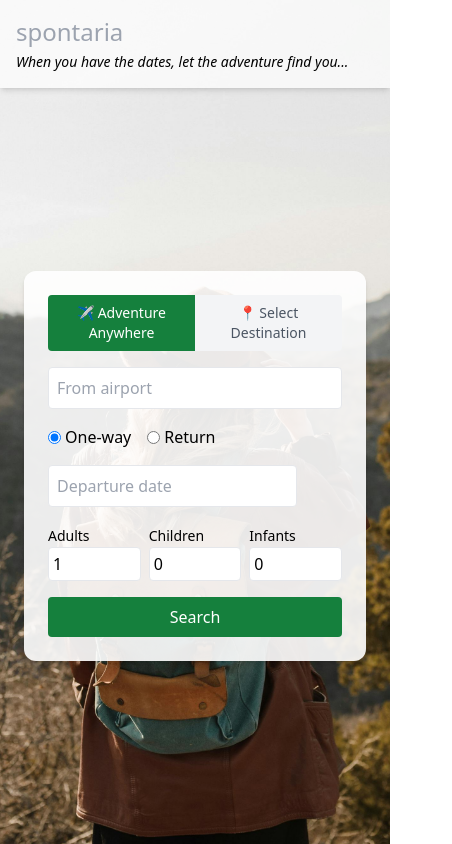
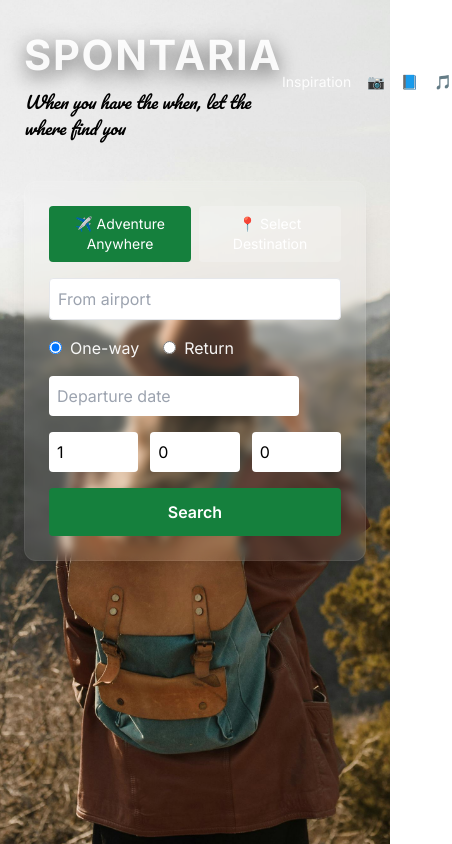
Before and after one commit to Travelsite-Bot/spontaneous-travel-site, a Next.js app: page / in a window 390 px wide. Shown: the whole page, 452 px wide, since content can reach past the window. Built offline with nearby package versions, Linux system fonts and the light colour scheme.

Commit message:
Update index.js

```diff
--- a/pages/index.js
+++ b/pages/index.js
@@ -1,10 +1,12 @@
+// pages/index.js
+import Head from "next/head";
 import { useRef, useState } from "react";
 import AirportInput from "../components/AirportInput";
 import DatePicker from "react-datepicker";
 import "react-datepicker/dist/react-datepicker.css";
 
 export default function Home() {
-  const [showFilters, setShowFilters] = useState(false);
+  const [showResults, setShowResults] = useState(false);
   const [tab, setTab] = useState("adventure");
   const [flights, setFlights] = useState([]);
   const [oneWay, setOneWay] = useState(true);
@@ -14,73 +16,152 @@ export default function Home() {
   const [destination, setDestination] = useState("");
   const [directOnly, setDirectOnly] = useState(false);
   const [sortBy, setSortBy] = useState("price");
-  const step2Ref = useRef(null);
+  const [timeRange, setTimeRange] = useState([0, 1440]); // minutes
+  const stepRef = useRef(null);
 
   const handleSearch = async (e) => {
-    e.preventDefault();
+    e && e.preventDefault();
+
+    // basic validation
+    if (!origin) return alert("Please select a departure airport.");
+    if (!departDate) return alert("Please choose a departure date.");
 
     try {
-      const res = await fetch(
-        `/api/flights?origin=${origin}&destination=${destination}&depart_date=${
-          departDate?.toISOString().split("T")[0]
-        }`
-      );
+      const qs = new URLSearchParams({
+        origin,
+        destination,
+        depart_date: departDate.toISOString().split("T")[0],
+      });
+
+      const res = await fetch(`/api/flights?${qs.toString()}`);
       const data = await res.json();
-      let results = data.data || [];
+      const results = data?.data || [];
 
+      setFlights(results);
+      setShowResults(true);
+      setTimeout(() => stepRef.current?.scrollIntoView({ behavior: "smooth" }), 80);
+    } catch (err) {
+      console.error("Search error:", err);
+      setFlights([]);
+      setShowResults(true);
+    }
+  };
+
+  // Filter & sort on client-side
+  function getFilteredSorted() {
+    let list = Array.isArray(flights) ? [...flights] : [];
+
+    // Filter by direct
     if (directOnly) {
-        results = results.filter((f) => f.number_of_changes === 0);
+      list = list.filter((f) => {
+        // Travelpayouts/aviasales shape can vary; check route length or number_of_changes
+        if (typeof f.number_of_changes === "number") return f.number_of_changes === 0;
+        if (Array.isArray(f.route)) return f.route.length <= 1;
+        return true;
+      });
     }
 
+    // Filter by timeRange (minutes since midnight)
+    list = list.filter((f) => {
+      const dt = f.departure_at || f.departure || (f?.dTimeUTC ? new Date(f.dTimeUTC * 1000).toISOString() : null);
+      if (!dt) return true;
+      const d = new Date(dt);
+      const mins = d.getHours() * 60 + d.getMinutes();
+      return mins >= timeRange[0] && mins <= timeRange[1];
+    });
+
+    // Sort
     if (sortBy === "price") {
-        results.sort((a, b) => a.price - b.price);
+      list.sort((a, b) => (Number(a.price || a.value || 0) - Number(b.price || b.value || 0)));
     } else if (sortBy === "shortest") {
-        results.sort((a, b) => a.duration - b.duration);
+      list.sort((a, b) => (Number(a.duration || a.fly_duration || a.flight_time || 0) - Number(b.duration || b.fly_duration || b.flight_time || 0)));
     } else if (sortBy === "longest") {
-        results.sort((a, b) => b.duration - a.duration);
+      list.sort((a, b) => (Number(b.duration || b.fly_duration || b.flight_time || 0) - Number(a.duration || a.fly_duration || a.flight_time || 0)));
     }
 
-      setFlights(results);
-    } catch (err) {
-      console.error("Error fetching flights", err);
-      setFlights([]);
+    return list;
   }
 
-    setShowFilters(true);
-    setTimeout(() => {
-      step2Ref.current?.scrollIntoView({ behavior: "smooth" });
-    }, 100);
-  };
+  // helper to format minutes range from inputs
+  function handleTimeInputChange(startISO, endISO) {
+    // startISO and endISO are "HH:MM" strings
+    const [hs, ms] = startISO ? startISO.split(":").map(Number) : [0, 0];
+    const [he, me] = endISO ? endISO.split(":").map(Number) : [23, 59];
+    setTimeRange([hs * 60 + ms, he * 60 + me]);
+  }
+
+  const filtered = getFilteredSorted();
 
   return (
+    <>
+      <Head>
+        <title>spontaria — find travel by dates</title>
+        <link rel="stylesheet" href="https://fonts.googleapis.com/css2?family=Inter:wght@300;400;600;700&family=Pacifico&display=swap" />
+        <meta name="viewport" content="width=device-width,initial-scale=1" />
+      </Head>
+
       <div
         className="min-h-screen bg-cover bg-center flex flex-col"
-      style={{ backgroundImage: "url('/HomePage.jpg')" }}
+        style={{
+          backgroundImage: "url('/HomePage.jpg')",
+        }}
       >
-      {/* Header */}
-      <header className="flex flex-col items-start p-4 bg-white/70 shadow-md">
-        <h1 className="text-2xl font-light text-gray-400 lowercase">spontaria</h1>
-        <p className="italic text-black text-sm mt-1">
-          When you have the dates, let the adventure find you...
+        {/* HEADER — transparent over background */}
+        <header className="w-full px-6 py-6 flex items-center justify-between">
+          <div>
+            <div className="mb-1">
+              <h1
+                className="uppercase tracking-wide"
+                style={{
+                  fontFamily: "Inter, sans-serif",
+                  fontWeight: 700,
+                  fontSize: "2.6rem",
+                  color: "rgba(255,255,255,0.92)",
+                  textShadow: "0 6px 20px rgba(0,0,0,0.6)",
+                  letterSpacing: "0.04em",
+                }}
+              >
+                spontaria
+              </h1>
+            </div>
+            <div>
+              <p
+                style={{
+                  fontFamily: "Pacifico, cursive",
+                  fontStyle: "italic",
+                  fontSize: "1.05rem",
+                  color: "#000",
+                  background: "rgba(255,255,255,0.0)",
+                }}
+              >
+                When you have the when, let the where find you
               </p>
+            </div>
+          </div>
+
+          {/* Nav: Inspiration + socials */}
+          <nav className="flex items-center gap-4 text-sm">
+            <a href="/inspiration" className="text-white/90 hover:underline">Inspiration</a>
+            <a href="#" title="Instagram" className="text-white/90">📷</a>
+            <a href="#" title="Facebook" className="text-white/90">📘</a>
+            <a href="#" title="TikTok" className="text-white/90">🎵</a>
+          </nav>
         </header>
 
-      {/* Main Search */}
-      <main className="flex-grow flex items-center justify-center relative p-6">
-        <div className="w-full max-w-xl bg-white/90 p-6 rounded-xl shadow-md z-10">
-          <div className="flex mb-4 bg-gray-100 rounded overflow-hidden">
+        {/* Search Panel — centered box with slightly transparent backdrop so background image covers whole screen */}
+        <main className="flex-grow flex items-start justify-center px-6 pb-12 pt-4">
+          <div className="w-full max-w-4xl bg-white/10 backdrop-blur-sm rounded-xl p-6 shadow-xl" style={{ border: "1px solid rgba(255,255,255,0.06)" }}>
+            <div className="flex flex-col md:flex-row gap-6">
+              <div className="flex-1">
+                <div className="mb-4 flex gap-2">
                   <button
-              className={`flex-1 px-4 py-2 text-sm font-medium ${
-                tab === "adventure" ? "bg-green-700 text-white" : "text-gray-600"
-              }`}
+                    className={`flex-1 px-4 py-2 text-sm font-medium rounded ${tab === "adventure" ? "bg-green-700 text-white" : "bg-white/20 text-white"}`}
                     onClick={() => setTab("adventure")}
                   >
                     ✈️ Adventure Anywhere
                   </button>
                   <button
-              className={`flex-1 px-4 py-2 text-sm font-medium ${
-                tab === "select" ? "bg-green-700 text-white" : "text-gray-600"
-              }`}
+                    className={`flex-1 px-4 py-2 text-sm font-medium rounded ${tab === "select" ? "bg-green-700 text-white" : "bg-white/20 text-white"}`}
                     onClick={() => setTab("select")}
                   >
                     📍 Select Destination
@@ -88,177 +169,196 @@ export default function Home() {
                 </div>
 
                 <form onSubmit={handleSearch} className="space-y-4">
-            {/* Airport inputs */}
-            <AirportInput
-              label="From airport"
-              value={origin}
-              onChange={(val) => setOrigin(val)}
-            />
-            {tab === "select" && (
-              <AirportInput
-                label="To airport"
-                value={destination}
-                onChange={(val) => setDestination(val)}
-              />
-            )}
+                  <AirportInput label="From airport" value={origin} onChange={setOrigin} />
+                  {tab === "select" && <AirportInput label="To airport" value={destination} onChange={setDestination} />}
 
-            {/* One way / return toggle */}
-            <div className="flex gap-4 items-center">
-              <label className="flex items-center gap-1">
-                <input
-                  type="radio"
-                  checked={oneWay}
-                  onChange={() => setOneWay(true)}
-                />
-                One-way
+                  {/* One-way / Return */}
+                  <div className="flex items-center gap-6 mt-1">
+                    <label className="flex items-center gap-2 text-white/95">
+                      <input type="radio" checked={oneWay} onChange={() => setOneWay(true)} />
+                      <span>One-way</span>
                     </label>
-              <label className="flex items-center gap-1">
-                <input
-                  type="radio"
-                  checked={!oneWay}
-                  onChange={() => setOneWay(false)}
-                />
-                Return
+                    <label className="flex items-center gap-2 text-white/95">
+                      <input type="radio" checked={!oneWay} onChange={() => setOneWay(false)} />
+                      <span>Return</span>
                     </label>
                   </div>
 
-            {/* Date pickers */}
-            <div className="flex gap-2">
+                  {/* Datepickers (modern) */}
+                  <div className="flex gap-3 mt-2">
                     <DatePicker
                       selected={departDate}
                       onChange={(date) => setDepartDate(date)}
                       placeholderText="Departure date"
-                className="w-full p-2 border rounded"
+                      className="w-full p-2 rounded"
+                      dayClassName={() => "datepicker-day"}
+                      popperPlacement="bottom-start"
                     />
                     {!oneWay && (
                       <DatePicker
                         selected={returnDate}
                         onChange={(date) => setReturnDate(date)}
                         placeholderText="Return date"
-                  className="w-full p-2 border rounded"
+                        className="w-full p-2 rounded"
+                        dayClassName={() => "datepicker-day"}
+                        popperPlacement="bottom-start"
                       />
                     )}
                   </div>
 
-            {/* Passengers */}
-            <div className="grid grid-cols-3 gap-2">
-              <div>
-                <label className="text-sm">Adults</label>
-                <input
-                  name="adults"
-                  type="number"
-                  min="1"
-                  defaultValue="1"
-                  className="w-full p-1 border rounded"
-                />
-              </div>
-              <div>
-                <label className="text-sm">Children</label>
-                <input
-                  name="children"
-                  type="number"
-                  min="0"
-                  defaultValue="0"
-                  className="w-full p-1 border rounded"
-                />
-              </div>
-              <div>
-                <label className="text-sm">Infants</label>
-                <input
-                  name="infants"
-                  type="number"
-                  min="0"
-                  defaultValue="0"
-                  className="w-full p-1 border rounded"
-                />
-              </div>
+                  <div className="flex gap-3 mt-2">
+                    <input name="adults" type="number" min="1" defaultValue="1" className="w-1/3 p-2 rounded" placeholder="Adults" />
+                    <input name="children" type="number" min="0" defaultValue="0" className="w-1/3 p-2 rounded" placeholder="Children" />
+                    <input name="infants" type="number" min="0" defaultValue="0" className="w-1/3 p-2 rounded" placeholder="Infants" />
                   </div>
 
-            <button
-              type="submit"
-              className="bg-green-700 text-white w-full py-2 rounded"
-            >
-              Search
-            </button>
+                  <div className="mt-4">
+                    <button type="submit" className="w-full py-3 bg-green-700 text-white rounded font-semibold">Search</button>
+                  </div>
                 </form>
               </div>
 
-        {/* Inspiration Sidebar */}
-        <div className="hidden md:flex flex-col space-y-4 absolute right-4 top-1/2 -translate-y-1/2 w-36 bg-white/60 p-2 rounded-lg">
-          <img
-            src="/blog1.jpg"
-            alt="Inspiration 1"
-            className="w-full aspect-square rounded-lg shadow-md"
-          />
-          <img
-            src="/blog2.jpg"
-            alt="Inspiration 2"
-            className="w-full aspect-square rounded-lg shadow-md"
-          />
-          <img
-            src="/blog3.jpg"
-            alt="Inspiration 3"
-            className="w-full aspect-square rounded-lg shadow-md"
-          />
+              {/* Right column: quick inspiration card + small help (visible on larger screens) */}
+              <aside className="w-80 hidden md:block">
+                <div className="bg-white/6 rounded-lg p-4">
+                  <h4 className="text-sm font-semibold text-white/95 mb-2">Inspiration</h4>
+                  <img src="/blog1.jpg" alt="" className="w-full h-36 object-cover rounded mb-2" />
+                  <img src="/blog2.jpg" alt="" className="w-full h-36 object-cover rounded mb-2" />
+                </div>
+              </aside>
+            </div>
           </div>
         </main>
 
-      {/* Step 2 Filters + Results */}
-      {showFilters && (
-        <section
-          ref={step2Ref}
-          className="bg-white py-8 px-4 flex flex-col items-center"
-        >
-          <div className="w-full max-w-6xl bg-white rounded-lg shadow-lg p-6 space-y-6">
-            <h2 className="text-xl font-bold text-gray-700">Step 2: Filters</h2>
+        {/* Combined Filters & Results area */}
+        {showResults && (
+          <section ref={stepRef} className="w-full flex justify-center pb-12 px-6">
+            <div className="w-full max-w-6xl grid grid-cols-1 md:grid-cols-3 gap-6">
+              {/* Left/Center: results */}
+              <div className="md:col-span-2 bg-white rounded-lg shadow-lg p-4">
+                <h2 className="text-lg font-bold mb-3">Your next adventure...</h2>
 
-            <div className="flex gap-6 items-center">
+                {/* Filters toolbar above results for mobile too */}
+                <div className="flex items-center justify-between mb-4 gap-3 flex-wrap">
+                  <div className="flex items-center gap-3">
                     <label className="flex items-center gap-2">
-                <input
-                  type="checkbox"
-                  checked={directOnly}
-                  onChange={() => setDirectOnly(!directOnly)}
-                />
-                Direct flights only
+                      <input type="checkbox" checked={directOnly} onChange={() => setDirectOnly(!directOnly)} />
+                      Direct only
                     </label>
 
                     <div>
-                <label className="mr-2">Sort by:</label>
-                <select
-                  value={sortBy}
-                  onChange={(e) => setSortBy(e.target.value)}
-                  className="border p-1 rounded"
-                >
+                      <label className="mr-2">Sort:</label>
+                      <select value={sortBy} onChange={(e) => setSortBy(e.target.value)} className="border p-1 rounded">
                         <option value="price">Price (lowest)</option>
                         <option value="shortest">Shortest duration</option>
                         <option value="longest">Longest duration</option>
                       </select>
                     </div>
                   </div>
+
+                  <div className="flex items-center gap-2">
+                    <label className="text-sm">Departure window</label>
+                    <input type="time" step="900" onChange={(e) => handleTimeInputChange(e.target.value, (document.querySelector("#endTime")?.value || "23:59"))} className="p-1 rounded" />
+                    <input id="endTime" type="time" step="900" onChange={(e) => handleTimeInputChange((document.querySelector("input[type='time']")?.value || "00:00"), e.target.value)} className="p-1 rounded" />
+                  </div>
                 </div>
 
-          {/* Step 3: Results */}
-          <div className="w-full max-w-6xl bg-white rounded-lg shadow-lg p-6 mt-8">
-            <h2 className="text-xl font-bold text-gray-700 mb-4">Step 3: Results</h2>
-            {flights.length > 0 ? (
-              <div className="grid sm:grid-cols-2 md:grid-cols-3 gap-4">
-                {flights.map((f, i) => (
-                  <div key={i} className="bg-white rounded shadow p-2">
-                    <h3 className="font-semibold text-sm">
-                      {f.origin} → {f.destination}
-                    </h3>
-                    <p className="text-xs text-gray-500">
-                      {f.departure_at} — ${f.price}
-                    </p>
+                {/* Results list */}
+                {filtered.length > 0 ? (
+                  <div className="grid md:grid-cols-2 gap-4">
+                    {filtered.map((f, i) => {
+                      const price = f.price || f.value || "N/A";
+                      const dep = f.departure_at || f.departure || (f?.dTimeUTC ? new Date(f.dTimeUTC * 1000).toLocaleString() : "");
+                      const originName = f.origin || f.origin_iata || f.origin_code || "";
+                      const destName = f.destination || f.destination_iata || f.destination_code || f.cityTo || f.flyTo || "";
+                      const airlines = f.airlines ? (Array.isArray(f.airlines) ? f.airlines.join(", ") : f.airlines) : "";
+
+                      return (
+                        <div key={i} className="p-3 border rounded flex gap-3 items-start">
+                          <div className="w-28 h-20 bg-gray-100 rounded flex items-center justify-center text-xs">{destName}</div>
+                          <div className="flex-1">
+                            <div className="flex justify-between">
+                              <div>
+                                <div className="font-semibold">{originName} → {destName}</div>
+                                <div className="text-xs text-gray-500">{airlines}</div>
                               </div>
-                ))}
+                              <div className="text-right">
+                                <div className="font-bold">${price}</div>
+                                <div className="text-xs text-gray-500">{dep}</div>
+                              </div>
+                            </div>
+                            <div className="mt-2 text-sm text-gray-600">
+                              {/* optional duration/changes display */}
+                              {f.duration || f.fly_duration ? `Duration: ${f.duration || f.fly_duration}` : ""}
+                            </div>
+                          </div>
+                        </div>
+                      );
+                    })}
                   </div>
                 ) : (
-              <p>No results yet. Try searching.</p>
+                  <div className="text-center py-8 text-gray-500">No results. Try a different date or airport.</div>
                 )}
+              </div>
+
+              {/* Right: Filters column */}
+              <aside className="bg-white rounded-lg shadow-lg p-4">
+                <h3 className="font-semibold mb-3">Filters</h3>
+                <div className="mb-3">
+                  <label className="flex items-center gap-2">
+                    <input type="checkbox" checked={directOnly} onChange={() => setDirectOnly(!directOnly)} />
+                    Direct flights only
+                  </label>
+                </div>
+
+                <div className="mb-3">
+                  <label className="block mb-1">Sort</label>
+                  <select value={sortBy} onChange={(e) => setSortBy(e.target.value)} className="w-full p-2 border rounded">
+                    <option value="price">Price (lowest)</option>
+                    <option value="shortest">Shortest</option>
+                    <option value="longest">Longest</option>
+                  </select>
+                </div>
+
+                <div>
+                  <label className="block mb-1">Departure window</label>
+                  <input type="time" step="900" onChange={(e) => handleTimeInputChange(e.target.value, (document.querySelector("#endTimeSide")?.value || "23:59"))} className="w-full p-2 border rounded mb-2" />
+                  <input id="endTimeSide" type="time" step="900" onChange={(e) => handleTimeInputChange((document.querySelector("#startTimeSide")?.value || "00:00"), e.target.value)} className="w-full p-2 border rounded" />
+                </div>
+              </aside>
             </div>
           </section>
         )}
       </div>
+
+      {/* Global custom styles for datepicker & imprint effect */}
+      <style jsx global>{`
+        /* datepicker header green and hover day effect */
+        .react-datepicker__header {
+          background: #166534;
+          border-bottom: none;
+        }
+        .react-datepicker__current-month {
+          color: #fff;
+          font-weight: 600;
+        }
+        .react-datepicker__day:hover {
+          background: #14532d;
+          color: #fff;
+          border-radius: 50%;
+        }
+        .react-datepicker__day--selected, .react-datepicker__day--keyboard-selected {
+          background: #166534 !important;
+          color: #fff !important;
+        }
+        /* small day styling */
+        .datepicker-day {
+          border-radius: 0.35rem;
+        }
+        /* make the header text look 'imprinted' (shadow) */
+        /* already set inline, but ensure fonts used */
+        body { font-family: 'Inter', system-ui, -apple-system, "Segoe UI", Roboto, "Helvetica Neue", Arial; }
+      `}</style>
+    </>
   );
 }
```
Lines whose indentation alone changed are shown as unchanged.
